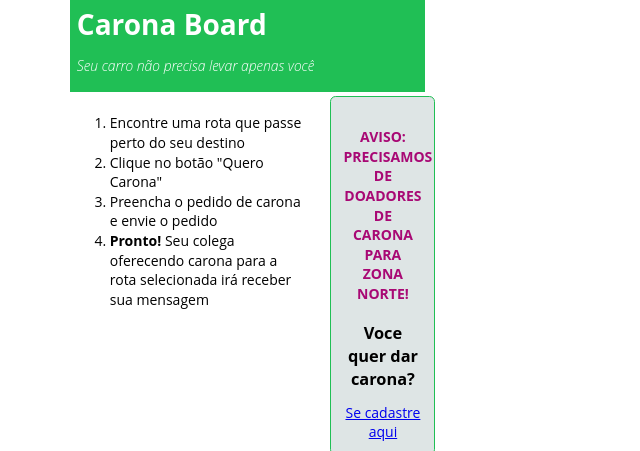
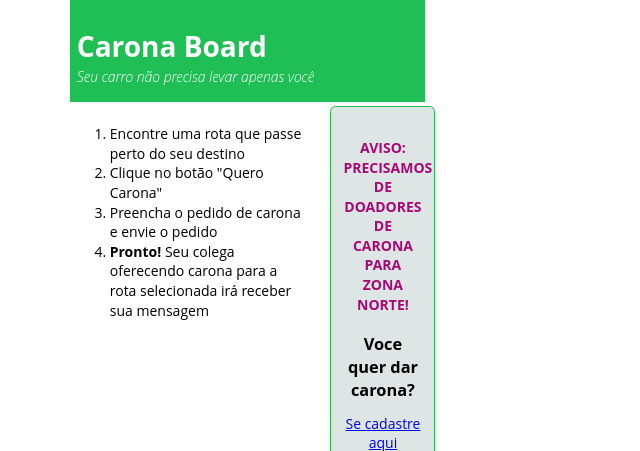
Before and after one commit to transportelivre/caronaboard, a PHP site: page / in a window 1280 px wide. Shown: the top 451 px of the page, without its empty margins (0-640 px from the left). Run offline with PHP 8.4, Linux system fonts and the light colour scheme.

Commit message:
topbar fixes

```diff
--- a/index.css
+++ b/index.css
@@ -65,11 +65,11 @@ p {
 h1 {
 	color: #FFFFFF;
 	font-size: 2em;
-	margin: 0;
+	margin: 0.8em 0 0 0;
 }
 h2 {
 	font-size: 1.0em;
-	margin-bottom: 0.8em;
+	margin: 0 0 0.8em 0;
 	font-style: italic;
 	font-weight: 300;
 	color: #FFFFFF;
```
